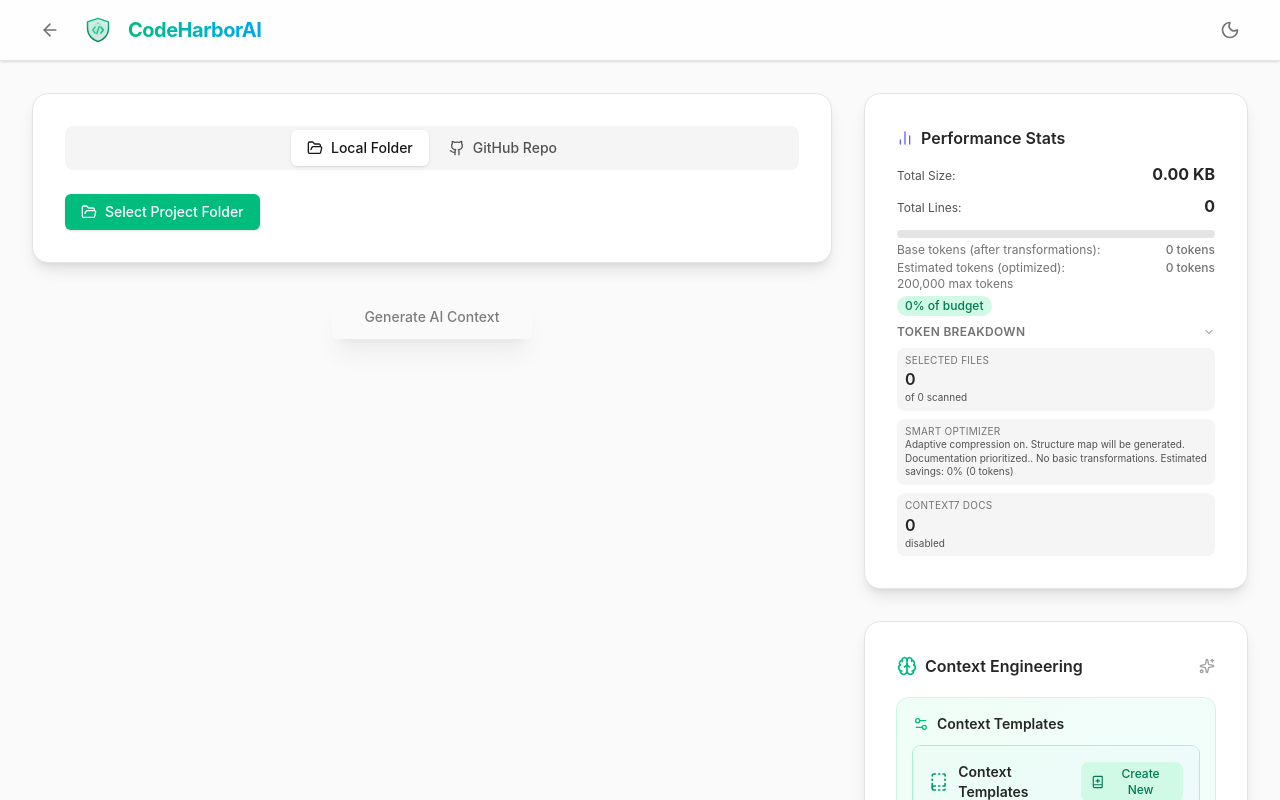
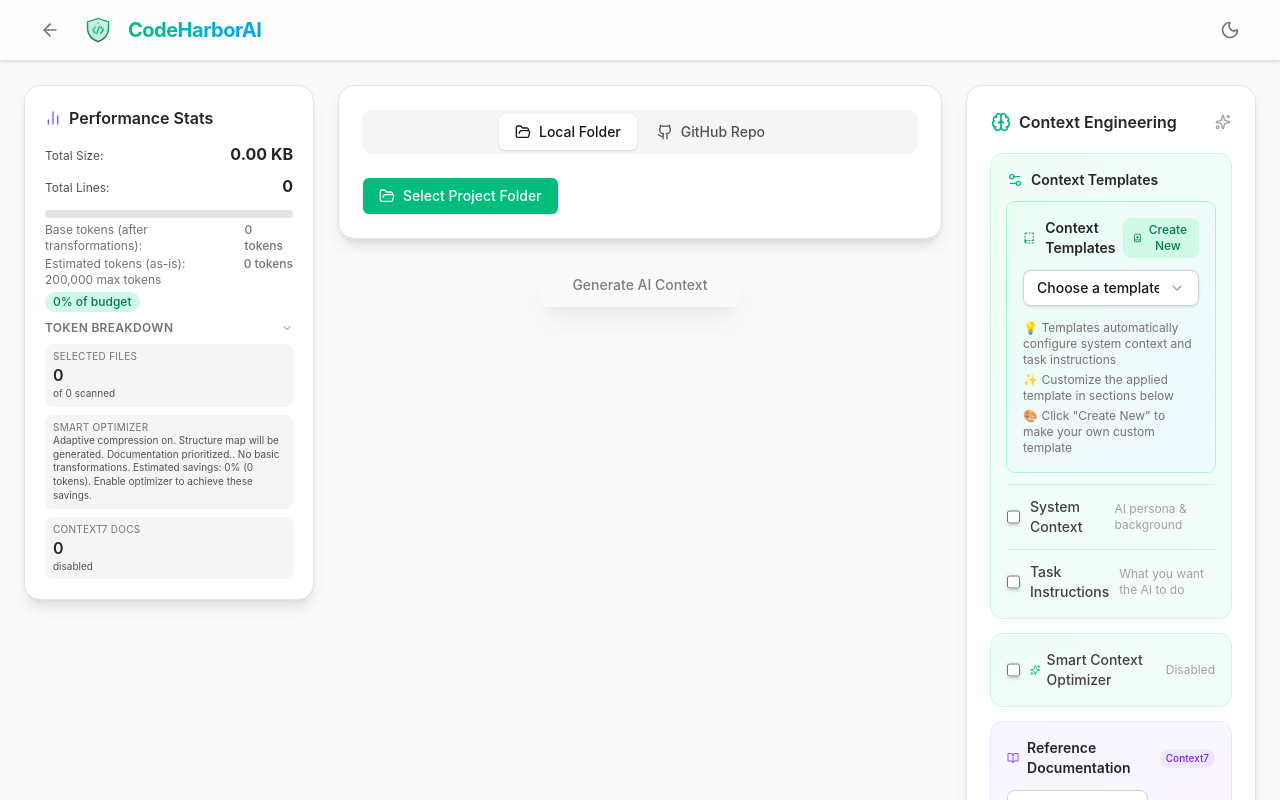
Before and after one commit to MontaCoder/CodeHarborAI, a React (Vite) app: page / in a window 1280 px wide. Both pictures are taken after a click on the button "Get Started Free". Shown: the top 800 px of the page. Built offline with nearby package versions, Linux system fonts and the light colour scheme.

Commit message:
ui: major layout revision for MainApp and theme toggle title

```diff
--- a/src/components/MainApp.tsx
+++ b/src/components/MainApp.tsx
@@ -57,7 +57,7 @@
       minifyOutput: false,
       includeContext7Docs: false,
       context7Docs: [],
-      enableSmartOptimization: true,
+      enableSmartOptimization: false, // Disabled by default; user preference persisted in localStorage
       maxTotalTokens: 200000,
       prioritizeDocumentation: true,
       includeStructureMap: true,
@@ -81,9 +81,10 @@
       <header className={headerClasses}>
         <div className="flex items-center space-x-4">
           <button
+            type="button"
             onClick={onBackToLanding}
             className="p-2 rounded-full hover:bg-neutral-100 dark:hover:bg-neutral-800 text-neutral-500 dark:text-neutral-400 transition-colors duration-150"
-            title="Return to landing page"
+            title="Return to landing page (Esc)"
           >
             <ArrowLeft className="h-5 w-5" />
           </button>
@@ -111,6 +112,7 @@
             onClick={toggleTheme}
             className={themeToggleClasses}
             aria-label={`Switch to ${theme === 'dark' ? 'light' : 'dark'} mode`}
+            title={`Switch to ${theme === 'dark' ? 'light' : 'dark'} mode`}
           >
             {theme === 'dark' ? (
               <Sun className="h-5 w-5" />
@@ -123,10 +125,41 @@
 
       {message && <MessageDisplay message={message.text} type={message.type} />}
 
-      <main className="flex-1 max-w-7xl mx-auto w-full p-4 md:p-8">
-        <div className="grid grid-cols-1 md:grid-cols-3 gap-8">
-          <div className="md:col-span-2 space-y-8">
-            <div className={cardClasses}>
+      <main className="flex-1 max-w-[1920px] mx-auto w-full p-4 md:p-6">
+        <div className="grid grid-cols-1 xl:grid-cols-12 gap-6">
+          {/* LEFT: Performance Stats */}
+          <div className="xl:col-span-3 space-y-6">
+            <div className="bg-white dark:bg-neutral-900 rounded-2xl shadow-lg border border-neutral-200 dark:border-neutral-800 p-5">
+              <StatsPanel
+                totalSize={totalSize}
+                totalLines={totalLines}
+                maxTotalTokens={options.maxTotalTokens}
+                selectedFiles={selectedFiles}
+                fileHandles={fileHandles}
+                githubFiles={githubFiles}
+                includeContext7Docs={options.includeContext7Docs}
+                context7Docs={options.context7Docs}
+                smartOptions={{
+                  enableSmartOptimization: options.enableSmartOptimization,
+                  adaptiveCompression: options.adaptiveCompression,
+                  prioritizeDocumentation: options.prioritizeDocumentation,
+                  includeStructureMap: options.includeStructureMap,
+                  bodyElisionThreshold: options.bodyElisionThreshold,
+                  adaptiveBodyThreshold: options.adaptiveBodyThreshold,
+                  preserveTypeDeclarations: options.preserveTypeDeclarations,
+                  preserveModuleSurface: options.preserveModuleSurface,
+                }}
+                systemContextText={options.systemContextText}
+                taskInstructionsText={options.taskInstructionsText}
+                removeComments={options.removeComments}
+                minifyOutput={options.minifyOutput}
+              />
+            </div>
+          </div>
+
+          {/* CENTER: Local Folder / GitHub Repo */}
+          <div className="xl:col-span-6 space-y-6">
+            <div className="bg-white dark:bg-neutral-900 rounded-2xl shadow-lg border border-neutral-200 dark:border-neutral-800 p-5 md:p-6">
               <FileSelector
                 onFolderSelected={handleFolderSelected}
                 onFilesSelected={handleFilesSelected}
@@ -167,34 +200,9 @@
             )}
           </div>
 
-          <div className="space-y-8">
-            <div className="bg-white dark:bg-neutral-900 rounded-2xl shadow-lg border border-neutral-200 dark:border-neutral-800 p-6 md:p-8">
-              <StatsPanel
-                totalSize={totalSize}
-                totalLines={totalLines}
-                maxTotalTokens={options.maxTotalTokens}
-                selectedFiles={selectedFiles}
-                fileHandles={fileHandles}
-                githubFiles={githubFiles}
-                includeContext7Docs={options.includeContext7Docs}
-                context7Docs={options.context7Docs}
-                smartOptions={{
-                  enableSmartOptimization: options.enableSmartOptimization,
-                  adaptiveCompression: options.adaptiveCompression,
-                  prioritizeDocumentation: options.prioritizeDocumentation,
-                  includeStructureMap: options.includeStructureMap,
-                  bodyElisionThreshold: options.bodyElisionThreshold,
-                  adaptiveBodyThreshold: options.adaptiveBodyThreshold,
-                  preserveTypeDeclarations: options.preserveTypeDeclarations,
-                  preserveModuleSurface: options.preserveModuleSurface,
-                }}
-                systemContextText={options.systemContextText}
-                taskInstructionsText={options.taskInstructionsText}
-                removeComments={options.removeComments}
-                minifyOutput={options.minifyOutput}
-              />
-            </div>
-            <div className="bg-white dark:bg-neutral-900 rounded-2xl shadow-lg border border-neutral-200 dark:border-neutral-800 p-6 md:p-8">
+          {/* RIGHT: Context Engineering */}
+          <div className="xl:col-span-3 space-y-6">
+            <div className="bg-white dark:bg-neutral-900 rounded-2xl shadow-lg border border-neutral-200 dark:border-neutral-800 p-5 md:p-6">
               <AdvancedOptionsPanel
                 options={options}
                 onChange={(key, value) =>
```
